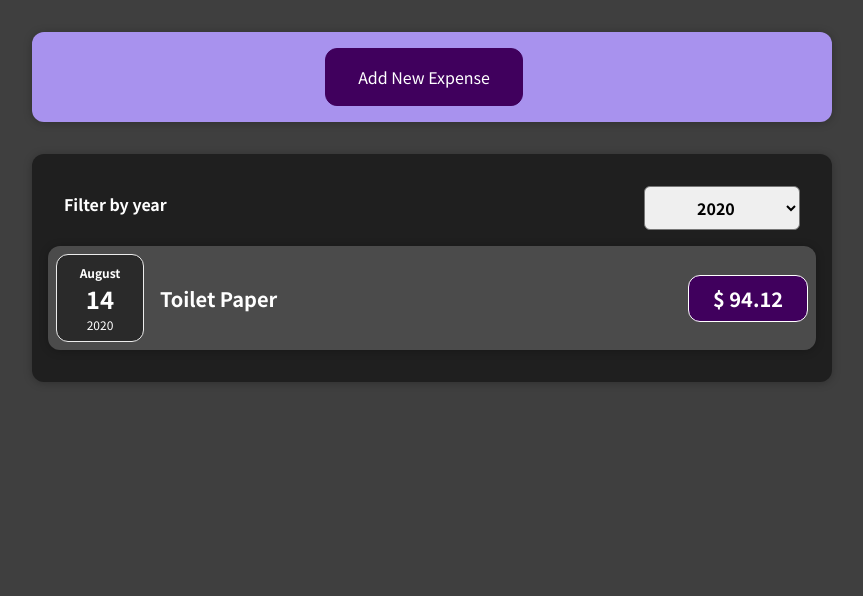
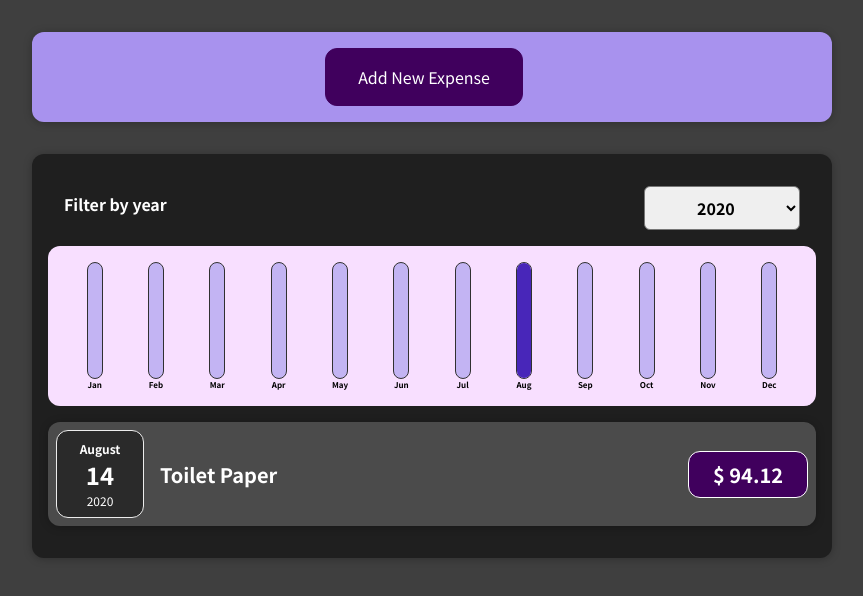
Before and after one commit to Daniel-Quinlan/React-Course-P1, a React (Create React App) app: page / in a window 1280 px wide. Shown: the top 596 px of the page, without its empty margins (208-1071 px from the left). Built offline with nearby package versions, Linux system fonts and the light colour scheme.

Commit message:
fin expenses project

```diff
--- /dev/null
+++ b/src/components/Chart/Chart.css
@@ -0,0 +1,9 @@
+.chart {
+  padding: 1rem;
+  border-radius: 12px;
+  background-color: #f8dfff;
+  text-align: center;
+  display: flex;
+  justify-content: space-around;
+  height: 10rem;
+}
--- /dev/null
+++ b/src/components/Chart/Chart.js
@@ -0,0 +1,22 @@
+import "./Chart.css";
+import ChartBar from "./ChartBar";
+
+const Chart = (props) => {
+  const dataPointValues = props.dataPoints.map((dataPoint) => dataPoint.value);
+  const totalMaximum = Math.max(...dataPointValues);
+
+  return (
+    <div className="chart">
+      {props.dataPoints.map((dataPoint) => (
+        <ChartBar
+          key={dataPoint.label}
+          value={dataPoint.value}
+          maxValue={totalMaximum}
+          label={dataPoint.label}
+        />
+      ))}
+    </div>
+  );
+};
+
+export default Chart;
--- /dev/null
+++ b/src/components/Chart/ChartBar.css
@@ -0,0 +1,31 @@
+.chart-bar {
+  width: 1rem;
+  height: 100%;
+  display: flex;
+  flex-direction: column;
+  align-items: center;
+}
+
+.chart-bar__inner {
+  height: 100%;
+  width: 100%;
+  border: 1px solid #313131;
+  border-radius: 12px;
+  background-color: #c3b4f3;
+  overflow: hidden;
+  display: flex;
+  flex-direction: column;
+  justify-content: flex-end;
+}
+
+.chart-bar__fill {
+  background-color: #4826b9;
+  width: 100%;
+  transition: all 0.3s ease-out;
+}
+
+.chart-bar__label {
+  font-weight: bold;
+  font-size: 0.5rem;
+  text-align: center;
+}
--- /dev/null
+++ b/src/components/Chart/ChartBar.js
@@ -0,0 +1,23 @@
+import "./ChartBar.css";
+
+const ChartBar = (props) => {
+  let barFillHeight = "0%";
+
+  if (props.maxValue > 0) {
+    barFillHeight = Math.round((props.value / props.maxValue) * 100) + "%";
+  }
+
+  return (
+    <div className="chart-bar">
+      <div className="chart-bar__inner">
+        <div
+          className="chart-bar__fill"
+          style={{ height: barFillHeight }}
+        ></div>
+      </div>
+      <div className="chart-bar__label">{props.label}</div>
+    </div>
+  );
+};
+
+export default ChartBar;
--- a/src/components/Expenses/Expenses.js
+++ b/src/components/Expenses/Expenses.js
@@ -3,7 +3,7 @@
 import Card from "../UI/Card";
 import ExpensesFilter from "./ExpensesFilter";
 import ExpensesList from "./ExpensesList";
-
+import ExpensesChart from "./ExpensesChart";
 const Expenses = (props) => {
   const [filteredYear, newFilteredYear] = useState("2020");
 
@@ -19,6 +19,7 @@
     <div>
       <Card className="expenses">
         <ExpensesFilter selected={filteredYear} onAddFilter={filterHandler} />
+        <ExpensesChart expenses={filteredExpenses} />
         <ExpensesList items={filteredExpenses} />
       </Card>
     </div>
--- /dev/null
+++ b/src/components/Expenses/ExpensesChart.js
@@ -0,0 +1,27 @@
+import Chart from "../Chart/Chart";
+
+const ExpensesChart = (props) => {
+  const chartDataPoints = [
+    { label: "Jan", value: 0 },
+    { label: "Feb", value: 0 },
+    { label: "Mar", value: 0 },
+    { label: "Apr", value: 0 },
+    { label: "May", value: 0 },
+    { label: "Jun", value: 0 },
+    { label: "Jul", value: 0 },
+    { label: "Aug", value: 0 },
+    { label: "Sep", value: 0 },
+    { label: "Oct", value: 0 },
+    { label: "Nov", value: 0 },
+    { label: "Dec", value: 0 },
+  ];
+
+  for (const expense of props.expenses) {
+    const expenseMonth = expense.date.getMonth();
+    chartDataPoints[expenseMonth].value += expense.amount;
+  }
+
+  return <Chart dataPoints={chartDataPoints} />;
+};
+
+export default ExpensesChart;
```
Also changed, not shown: 1 other file (tests, documents, lock files or other folders).
